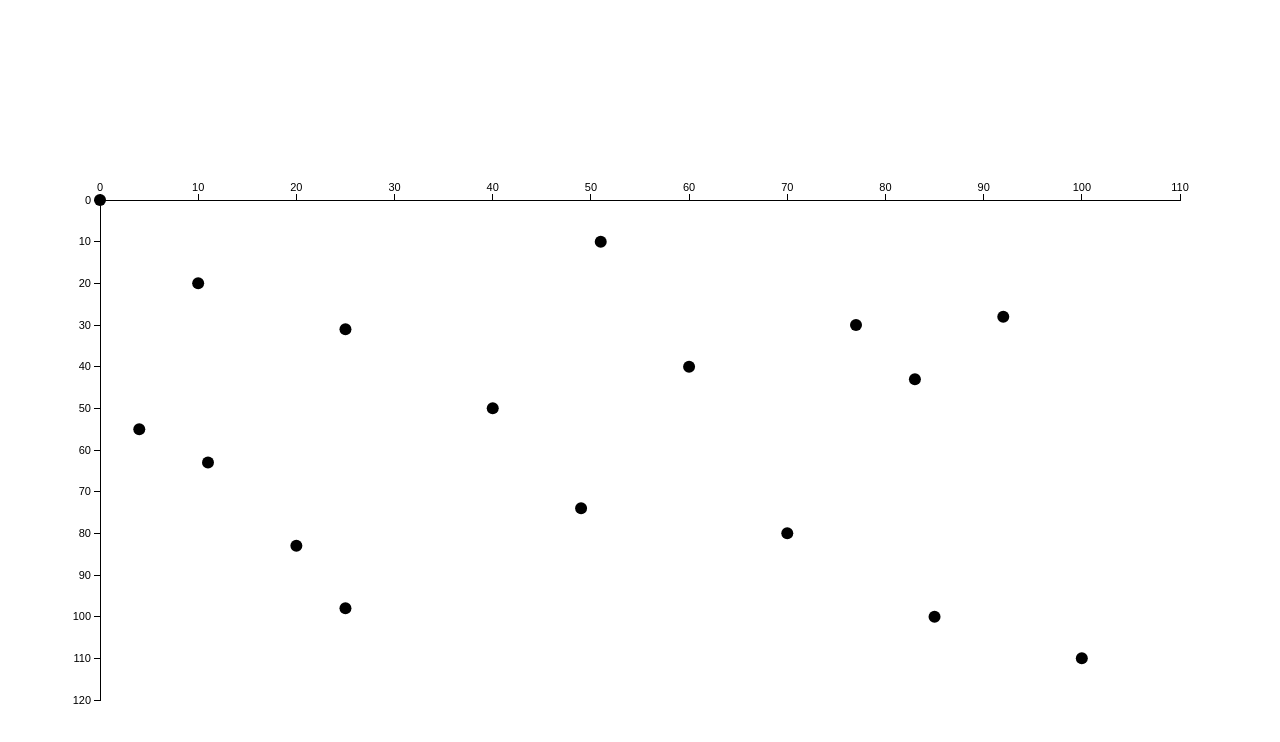
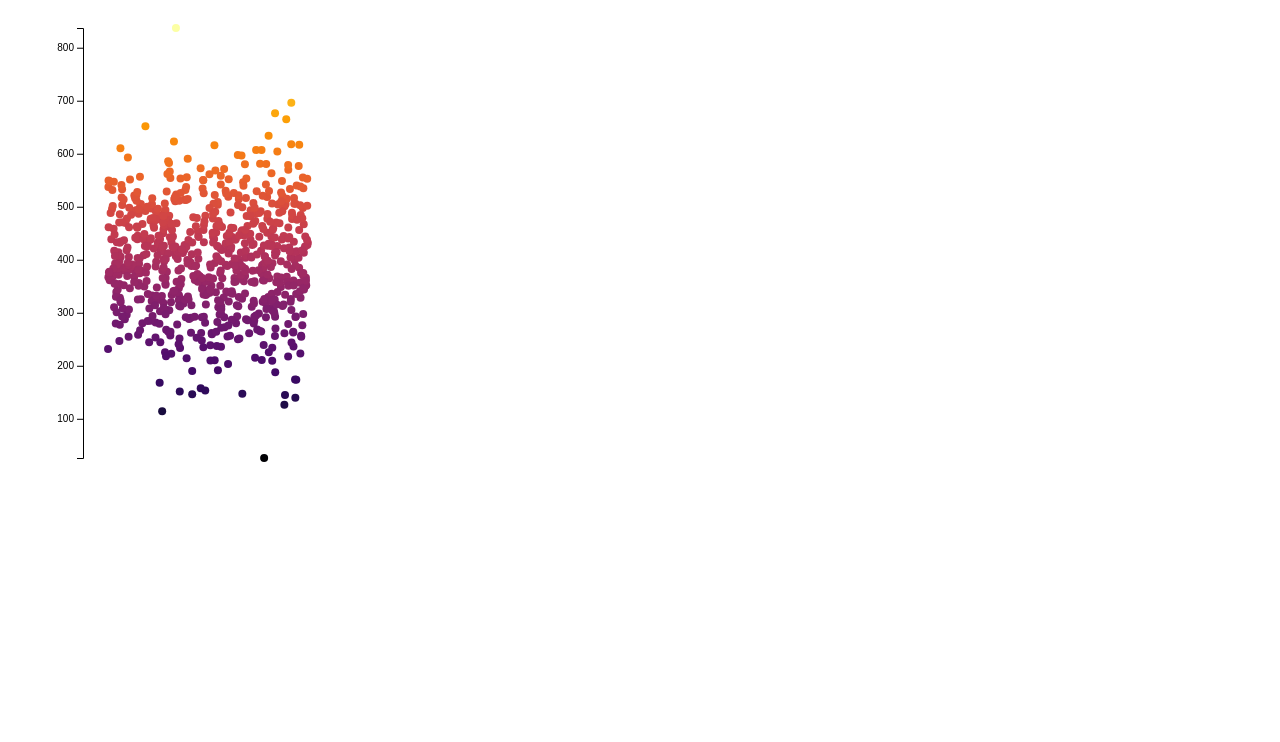
Before and after one commit to Nienzu/wp2016, a website: page dev/axis.html in a window 1280 px wide. Drawn offline with nearby package versions, Linux system fonts and the light colour scheme.

Commit message:
time axis zoom

```diff
--- a/dev/axis.html
+++ b/dev/axis.html
@@ -1,162 +1,87 @@
 <!DOCTYPE html>
-<!-- How to create Mouse Events for D3 -->
-<html>
+<head>
+<meta charset="utf-8">
+<script src="https://d3js.org/d3.v4.min.js"></script>
+</head>
+<body>
+<div id="block"></div>
+<script>
 
-	<head>
-		<!-- Load D3 from site -->
-		<script src="http://d3js.org/d3.v3.min.js" charset="utf-8"></script>
+// dimensions
+var margin = {top: 20, right: 20, bottom: 30, left: 40},
+	svg_dx = 330,
+	svg_dy = 500
+	chart_dx = svg_dx - margin.right - margin.left,
+	chart_dy = svg_dy - margin.top - margin.bottom;
 
-		<!-- CSS (Styling) -->
-		<style type="text/css">
+// data
+var y = d3.randomNormal(400, 100);
+var x_jitter = d3.randomUniform(-100, 100);
 
-			body {
-				margin: 0;
-				font-family: sans-serif;
-				font-size: 11px;
-			}
+var d = d3.range(750)
+	.map(function() {
+			return [x_jitter(), y()];
+			});
 
-			.axis path, .axis line {
-				fill: none;
-				stroke: black;
-				shape-rendering: crispEdges;  /* Round any decimal pixels so it'll render nicely */
-			}
-
-			/*
-			//Can use CSS3 Transitions, but not for everything (e.g. change radius size)
-			circle:hover{
-			fill: green;
-			}
-			 */
-
-		</style>
-	</head>
-
-	<body>
-		<!-- Begin Javascript -->
-		<script type="text/javascript">
-			var w = window.innerWidth,
-			h = window.innerHeight,
-			margin = { top: 200, right: 100, bottom: 100, left: 100 },
-			radius = 6;
-
-var svg = d3.select("body").append("svg").attr({
-	width: w,
-	height: h
-});
-
-var dataset = [
-{ x: 100, y: 110 },
-{ x: 83, y: 43 },
-{ x: 92, y: 28 },
-{ x: 49, y: 74 },
-{ x: 51, y: 10 },
-{ x: 25, y: 98 },
-{ x: 77, y: 30 },
-{ x: 20, y: 83 },
-{ x: 11, y: 63 },
-{ x:  4, y: 55 },
-{ x:  0, y:  0 },
-{ x: 85, y: 100 },
-{ x: 60, y: 40 },
-{ x: 70, y: 80 },
-{ x: 10, y: 20 },
-{ x: 40, y: 50 },
-{ x: 25, y: 31 }
-];
-
-// We're passing in a function in d3.max to tell it what we're maxing (x value)
-var xScale = d3.scale.linear()
-	.domain([0, d3.max(dataset, function (d) { return d.x + 10; })])
-	.range([margin.left, w - margin.right]);  // Set margins for x specific
-
-	// We're passing in a function in d3.max to tell it what we're maxing (y value)
-var yScale = d3.scale.linear()
-	.domain([0, d3.max(dataset, function (d) { return d.y + 10; })])
-	.range([margin.top, h - margin.bottom]);  // Set margins for y specific
-
-	// Add a X and Y Axis (Note: orient means the direction that ticks go, not position)
-	var xAxis = d3.svg.axis().scale(xScale).orient("top");
-	var yAxis = d3.svg.axis().scale(yScale).orient("left");
-
-	var circleAttrs = {
-		cx: function(d) { return xScale(d.x); },
-		cy: function(d) { return yScale(d.y); },
-		r: radius
-	};
+// fill
+var colorScale = d3.scaleLinear()
+	.domain(d3.extent(d, function(d) { return d[1]; }))
+	.range([0, 1]);
 
 
-// Adds X-Axis as a 'g' element
-svg.append("g").attr({
-	"class": "axis",  // Give class so we can style it
-	transform: "translate(" + [0, margin.top] + ")"  // Translate just moves it down into position (or will be on top)
-}).call(xAxis);  // Call the xAxis function on the group
+	// y position
+var yScale = d3.scaleLinear()
+	.domain(d3.extent(d, function(d) { return d[1]; }))
+	.range([chart_dy, margin.top]);
 
-// Adds Y-Axis as a 'g' element
-svg.append("g").attr({
-	"class": "axis",
-	transform: "translate(" + [margin.left, 0] + ")"
-}).call(yAxis);  // Call the yAxis function on the group
+	// y-axis
+	var yAxis = d3.axisLeft(yScale);
 
-	svg.selectAll("circle")
-	.data(dataset)
+	// zoom
+	var svg = d3.select("#block")
+	.append("svg")
+	.attr("width", svg_dx)
+	.attr("height", svg_dy)
+	.call(d3.zoom().on("zoom", zoom));      // ref [1]
+
+	// plot data
+	var circles = svg.append("g")
+	.attr("id", "circles")
+	.attr("transform", "translate(200, 0)")
+	.selectAll("circle")
+	.data(d)
 .enter()
 	.append("circle")
-.attr(circleAttrs)  // Get attributes from circleAttrs var
-	.on("mouseover", handleMouseOver)
-	.on("mouseout", handleMouseOut);
+	.attr("r", 4)
+	.attr("cx", function(d) { return d[0]; })
+	.attr("cy", function(d) { return yScale(d[1]); })
+	.style("fill", function(d) {
+			var norm_color = colorScale(d[1]);
+			return d3.interpolateInferno(norm_color)
+			});
 
-	// On Click, we want to add data to the array and chart
-	svg.on("click", function() {
-		var coords = d3.mouse(this);
+// add y-axis
+var y_axis = svg.append("g")
+.attr("id", "y_axis")
+	.attr("transform", "translate(75,0)")
+.call(yAxis)
 
-		// Normally we go from data to pixels, but here we're doing pixels to data
-		var newData= {
-			x: Math.round( xScale.invert(coords[0])),  // Takes the pixel number to convert to number
-			y: Math.round( yScale.invert(coords[1]))
-		};
+	function zoom() {
 
-		dataset.push(newData);   // Push data to our array
+		// re-scale y axis during zoom; ref [2]
+		y_axis.transition()
+			.duration(50)
+			.call(yAxis.scale(d3.event.transform.rescaleY(yScale)));
 
-		svg.selectAll("circle")  // For new circle, go through the update process
-			.data(dataset)
-			.enter()
-			.append("circle")
-			.attr(circleAttrs)  // Get attributes from circleAttrs var
-			.on("mouseover", handleMouseOver)
-			.on("mouseout", handleMouseOut);
-	})
+		// re-draw circles using new y-axis scale; ref [3]
+		var new_yScale = d3.event.transform.rescaleY(yScale);
+		circles.attr("cy", function(d) { return new_yScale(d[1]); });
+	}
 
-// Create Event Handlers for mouse
-function handleMouseOver(d, i) {  // Add interactivity
+// references
+// [1]: http://bl.ocks.org/mbostock/3680999
+// [2]: http://bl.ocks.org/mbostock/db6b4335bf1662b413e7968910104f0f
+// [3]: http://stackoverflow.com/questions/22355565/d3-prevent-distortion-when-zooming
 
-	// Use D3 to select element, change color and size
-	d3.select(this).attr({
-		fill: "orange",
-		r: radius * 2
-	});
-
-	// Specify where to put label of text
-	svg.append("text").attr({
-		id: "t" + d.x + "-" + d.y + "-" + i,  // Create an id for text so we can select it later for removing on mouseout
-		x: function() { return xScale(d.x) - 30; },
-		y: function() { return yScale(d.y) - 15; }
-	})
-	.text(function() {
-		return [d.x, d.y];  // Value of the text
-	});
-}
-
-function handleMouseOut(d, i) {
-	// Use D3 to select element, change color back to normal
-	d3.select(this).attr({
-		fill: "black",
-		r: radius
-	});
-
-	// Select text by id and then remove
-	d3.select("#t" + d.x + "-" + d.y + "-" + i).remove();  // Remove text location
-}
-
-		</script>
-	</body>
-</html>
+</script>
+</body>
```
Also changed, not shown: dev/time.html (+43 -21 lines), 1 other file.
